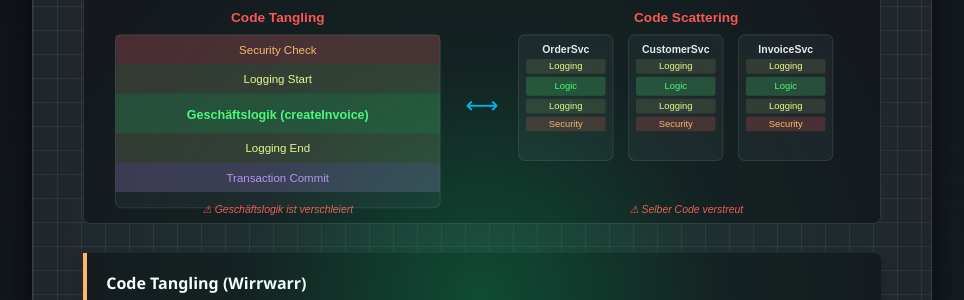
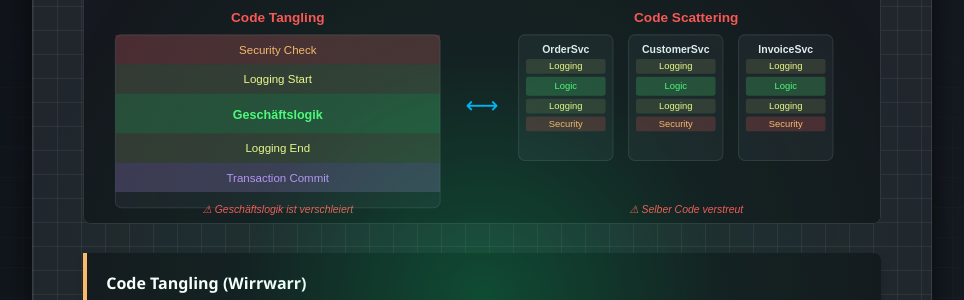
Before and after one commit to AntonRfl/AntonRfl.github.io, a Jekyll site: the page built from _posts/2026-03-24-aop-aspect-oriented-programming.md, in a window 1280 px wide and 900 px high, scrolled down 1308 px. Shown: the part 153-453 px from the top of the window, without its empty margins (158-1122 px from the left). Built offline with Jekyll 4.4.1, drawn with Linux system fonts in a browser that asks for light colours.

Commit message:
Update text for Geschäftslogik in AOP diagram

```diff
--- a/_posts/2026-03-24-aop-aspect-oriented-programming.md
+++ b/_posts/2026-03-24-aop-aspect-oriented-programming.md
@@ -148,7 +148,7 @@ Crosscutting Concerns sind technische Anforderungen, die sich quer durch das ges
     <rect x="30" y="68" width="310" height="28" fill="#f1fa8c" opacity="0.1"/>
     <text x="185" y="86" text-anchor="middle" font-size="11" fill="#f1fa8c"> Logging Start</text>
     <rect x="30" y="96" width="310" height="38" fill="#50fa7b" opacity="0.2"/>
-    <text x="185" y="120" text-anchor="middle" font-size="12" font-weight="bold" fill="#50fa7b"> Geschäftslogik (createInvoice)</text>
+    <text x="185" y="120" text-anchor="middle" font-size="12" font-weight="bold" fill="#50fa7b"> Geschäftslogik</text>
     <rect x="30" y="134" width="310" height="28" fill="#f1fa8c" opacity="0.1"/>
     <text x="185" y="152" text-anchor="middle" font-size="11" fill="#f1fa8c"> Logging End</text>
     <rect x="30" y="162" width="310" height="28" fill="#bd93f9" opacity="0.2"/>
```
